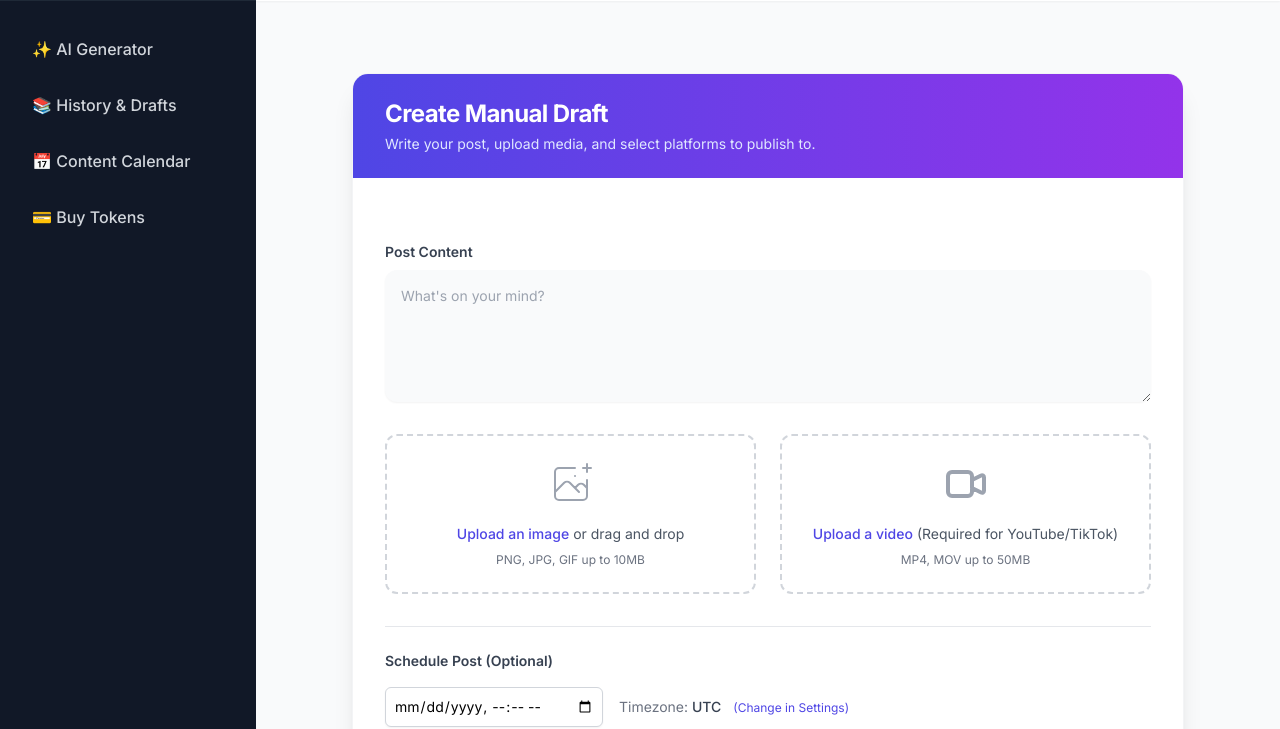
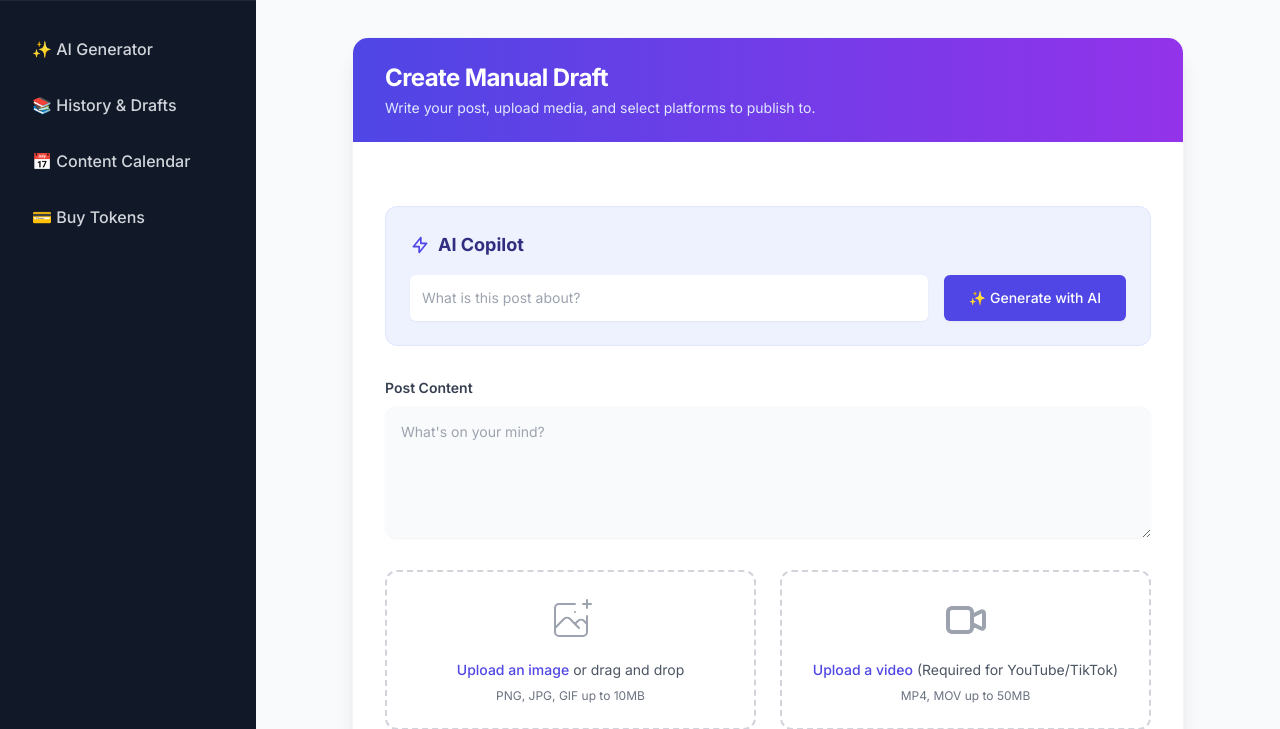
Before and after one commit to mincloff/PostIt-main, a Django app: page /drafts/new/ in a window 1280 px wide. Shown: the part 63-792 px from the top of the page. Run offline with Django 5.2, Linux system fonts and the light colour scheme; the visitor is signed in with stand-in values (Sample User, id 1); data comes from the database, SQL or seed files in the repository; parts of the project's set-up code (start-up, migrations or seed data) failed here and were passed over; some libraries are stand-ins or nearby versions.

Commit message:
feat: Add AI Copilot for drafting posts
- Implement api_generate_copy endpoint using Gemini SDK

- Add Vanilla JS UI for asynchronous generation without page reloads

- Add system prompt constraints based on selected target platforms

- Hook into existing token wallet accounting

```diff
--- a/core/templates/core/draft_form.html
+++ b/core/templates/core/draft_form.html
@@ -10,6 +10,23 @@
 
         <form action="{% url 'create_manual_draft' %}" method="POST" enctype="multipart/form-data" class="px-8 py-8 space-y-8">
             {% csrf_token %}
+
+            <!-- AI Copilot -->
+            <div class="bg-indigo-50 rounded-xl p-6 border border-indigo-100">
+                <div class="flex items-center justify-between mb-4">
+                    <h3 class="text-lg font-bold text-indigo-900 flex items-center">
+                        <svg class="w-5 h-5 mr-2 text-indigo-600" fill="none" stroke="currentColor" viewBox="0 0 24 24"><path stroke-linecap="round" stroke-linejoin="round" stroke-width="2" d="M13 10V3L4 14h7v7l9-11h-7z"></path></svg>
+                        AI Copilot
+                    </h3>
+                </div>
+                <div class="flex space-x-4">
+                    <input type="text" id="ai_topic" class="flex-1 shadow-sm focus:ring-indigo-500 focus:border-indigo-500 block w-full sm:text-sm border-gray-300 rounded-md p-3" placeholder="What is this post about?">
+                    <button type="button" id="btn_generate" class="inline-flex items-center px-6 py-3 border border-transparent text-sm font-medium rounded-md shadow-sm text-white bg-indigo-600 hover:bg-indigo-700 focus:outline-none focus:ring-2 focus:ring-offset-2 focus:ring-indigo-500 transition-colors">
+                        ✨ Generate with AI
+                    </button>
+                </div>
+                <p id="ai_error" class="mt-2 text-sm text-red-600 hidden"></p>
+            </div>
 
             <!-- Text Content -->
             <div>
@@ -130,4 +147,65 @@
         </form>
     </div>
 </div>
+
+<script>
+    document.addEventListener('DOMContentLoaded', function () {
+        const btnGenerate = document.getElementById('btn_generate');
+        const aiTopic = document.getElementById('ai_topic');
+        const aiError = document.getElementById('ai_error');
+        const generatedText = document.getElementById('generated_text');
+
+        btnGenerate.addEventListener('click', async function () {
+            const topic = aiTopic.value.trim();
+            if (!topic) {
+                aiError.textContent = 'Please enter a topic first.';
+                aiError.classList.remove('hidden');
+                return;
+            }
+
+            // Get selected platforms
+            const platformCheckboxes = document.querySelectorAll('input[name="platforms"]:checked');
+            const platforms = Array.from(platformCheckboxes).map(cb => cb.value);
+
+            aiError.classList.add('hidden');
+            const originalText = btnGenerate.innerHTML;
+            btnGenerate.innerHTML = '✨ Thinking...';
+            btnGenerate.disabled = true;
+            btnGenerate.classList.add('opacity-75', 'cursor-not-allowed');
+
+            // Get CSRF token
+            const csrfToken = document.querySelector('[name=csrfmiddlewaretoken]').value;
+
+            try {
+                const response = await fetch('/api/generate/copy/', {
+                    method: 'POST',
+                    headers: {
+                        'Content-Type': 'application/json',
+                        'X-CSRFToken': csrfToken
+                    },
+                    body: JSON.stringify({
+                        topic: topic,
+                        platforms: platforms
+                    })
+                });
+
+                const data = await response.json();
+
+                if (!response.ok) {
+                    throw new Error(data.error || 'Failed to generate copy');
+                }
+
+                generatedText.value = data.generated_text;
+
+            } catch (err) {
+                aiError.textContent = err.message;
+                aiError.classList.remove('hidden');
+            } finally {
+                btnGenerate.innerHTML = originalText;
+                btnGenerate.disabled = false;
+                btnGenerate.classList.remove('opacity-75', 'cursor-not-allowed');
+            }
+        });
+    });
+</script>
 {% endblock %}
--- a/core/urls.py
+++ b/core/urls.py
@@ -23,4 +23,5 @@
     path('drafts/<int:post_id>/status/', views.check_post_status, name='check_post_status'),
     path('calendar/', views.calendar_view, name='calendar'),
     path('api/calendar/posts/', views.api_get_calendar_posts, name='api_calendar_posts'),
+    path('api/generate/copy/', views.api_generate_copy, name='api_generate_copy'),
 ]
--- a/core/views.py
+++ b/core/views.py
@@ -8,7 +8,10 @@
 from django.contrib.auth.decorators import login_required
 # pyrefly: ignore [missing-import]
 from django.shortcuts import redirect, get_object_or_404
+# pyrefly: ignore [missing-import]
 from django.http import JsonResponse
+import json
+from django.views.decorators.csrf import ensure_csrf_cookie
 from .models import TransactionLog, SocialPost, PlatformIntegration
 import markdown
 import requests
@@ -24,6 +27,7 @@
 import google.generativeai as genai
 import pytz
 from datetime import datetime
+# pyrefly: ignore [missing-import]
 from django.utils import timezone
 
 @login_required
@@ -494,3 +498,63 @@
         })
 
     return JsonResponse(data, safe=False)
+
+@login_required
+@ensure_csrf_cookie
+def api_generate_copy(request):
+    if request.method != 'POST':
+        return JsonResponse({'error': 'Invalid method'}, status=405)
+
+    org = request.user.owned_organizations.first()
+    if not org or not hasattr(org, 'wallet'):
+        return JsonResponse({'error': 'No organization or wallet linked. Copilot disabled.'}, status=403)
+
+    try:
+        data = json.loads(request.body)
+        topic = data.get('topic', '').strip()
+        platforms = data.get('platforms', [])
+
+        if not topic:
+            return JsonResponse({'error': 'Please provide a topic.'}, status=400)
+
+        wallet = org.wallet
+        if wallet.balance < 500:
+            return JsonResponse({'error': 'Insufficient tokens. Please top up your wallet.'}, status=403)
+
+        # Build System Prompt
+        platform_instructions = ""
+        if 'x' in platforms or 'twitter' in platforms:
+            platform_instructions += "- The copy must be strictly under 280 characters to fit on Twitter/X.\n"
+        if 'linkedin' in platforms:
+            platform_instructions += "- Include professional formatting, line breaks, and a clear call to action suitable for LinkedIn.\n"
+        if 'tiktok' in platforms or 'youtube' in platforms:
+            platform_instructions += "- This will likely accompany a video. Keep it extremely catchy and engaging.\n"
+
+        system_instruction = (
+            "You are an expert Social Media Manager. Write a highly engaging, native-feeling social media post "
+            f"about the following topic. Do not include hashtags unless highly relevant. Do not include a title.\n\nPlatform Constraints:\n{platform_instructions}"
+        )
+        full_prompt = f"{system_instruction}\n\nTopic: {topic}"
+
+        # Call Gemini
+        genai.configure(api_key=os.getenv('GEMINI_API_KEY'))
+        model = genai.GenerativeModel('gemini-flash-latest')
+
+        response = model.generate_content(full_prompt)
+        raw_text = response.text
+
+        # Calculate tokens dynamically
+        total_chars = len(full_prompt) + len(raw_text)
+        exact_tokens_used = max(1, total_chars // 4)
+
+        # Deduct
+        if wallet.deduct_tokens(exact_tokens_used):
+            TransactionLog.objects.create(
+                wallet=wallet, action_type="COPILOT_API_CALL", tokens_deducted=exact_tokens_used, status="SUCCESS"
+            )
+            return JsonResponse({'generated_text': raw_text.strip()})
+        else:
+            return JsonResponse({'error': 'Insufficient tokens to complete request.'}, status=403)
+
+    except Exception as e:
+        return JsonResponse({'error': f'AI Service Error: {str(e)}'}, status=500)
```
